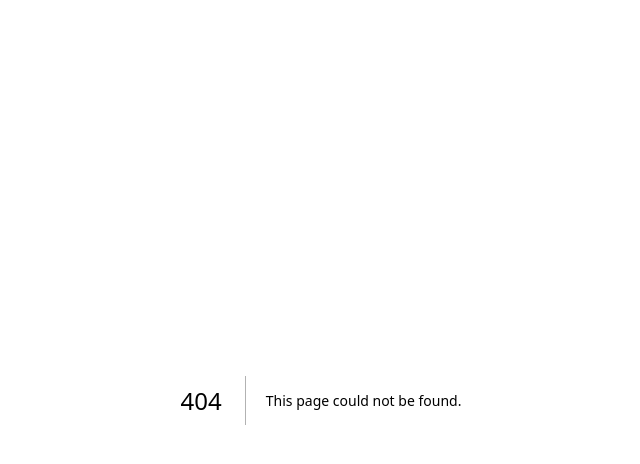
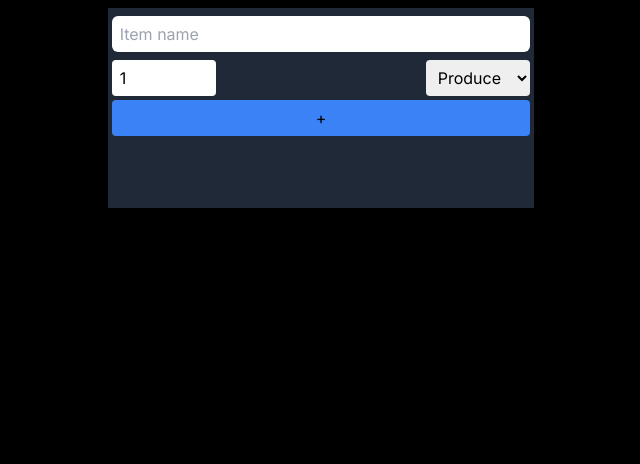
Before and after one commit to Raiyan03/CPRG306-ASSIGNMENTS, a Next.js app: page /week-4 in a window 1280 px wide. Before the commit this address had no page. Shown: the top 464 px of the page, without its empty margins (319-959 px from the left). Built offline with nearby package versions, Linux system fonts and the light colour scheme.

Commit message:
Assignment: Week4 completed

```diff
--- a/app/page.js
+++ b/app/page.js
@@ -6,6 +6,7 @@ export default function Home() {
         <h1 class="text-3xl">CPRG 306: Web Development 2- Assignments</h1>
         <Link href="week-2"><p className="text-xl mt-3" >Week 2</p></Link>
         <Link href="week-3"><p className="text-xl mt-3" >Week 3</p></Link>
+        <Link href="week-4"><p className="text-xl mt-3" >Week 4</p></Link>
     </main>
   );
 }
--- /dev/null
+++ b/app/week-4/new-item.js
@@ -0,0 +1,78 @@
+"use client"
+import { useState } from "react"
+
+export default function NewItem() {
+    const [name, setName] = useState("");
+    const [quantity, setQuantity] = useState(1);
+    const [category, setCategory] = useState("Produce");
+
+    const handleSubmit = (event)=>{
+        event.preventDefault();
+        let item = {
+            name: name,
+            quantity: quantity,
+            category: category
+        }
+        console.log(item);
+        alert(`Name: ${name}, Quantity: ${quantity}, Category: ${category}`);
+        setName("");
+        setQuantity(1);
+        setCategory("Produce");
+    }
+    return (
+        <div className="flex-col text-black justify-center items-center mt-2 w-1/3 h-1/4 bg-gray-800">
+            <form onSubmit={handleSubmit} className="p-1 flex-col h-full justify-bet">
+            <input
+            id="name"
+            type="text"
+            className="mt-1 block w-full px-2 py-1.5 border-gray-300 rounded-md shadow-sm"
+            value={name}
+            placeholder="Item name"
+            onChange={(e) => setName(e.target.value)}
+            required
+          />
+          <div className=" mt-2 flex w-full justify-between">
+            <input
+            id="quantity"
+            type="number"
+            min="1"
+            max="99"
+            value={quantity}
+            className=" w-1/4 rounded px-2 py-1.5"
+            onChange={(e) => {
+                setQuantity(e.target.value);
+            }}
+
+            />
+            <select
+            id="category"
+            className="w-1/4 rounded px-2 py-1.5"
+            value={category}
+            onChange={(e)=>{
+                setCategory(e.target.value)
+            }}
+            >
+                <option value="produce">Produce</option>
+                <option value="dairy">Dairy</option>
+                <option value="bakery">Bakery</option>
+                <option value="meat">Meat</option>
+                <option value="frozen">Frozen Foods</option>
+                <option value="canned">Canned Goods</option>
+                <option value="dry">Dry Goods</option>
+                <option value="beverages">Beverages</option>
+                <option value="snacks">Snacks</option>
+                <option value="household">Household</option>
+                <option value="other">Other</option>
+            </select>
+          </div>
+          <button
+          type="submit"
+          className="mt-1 block w-full px-2 py-1.5 bg-blue-500 rounded hover:bg-blue-800 active:border-solid active:border-white active:border-2"
+          >
+            +
+          </button>
+            </form>
+        </div>
+    )
+
+}
--- /dev/null
+++ b/app/week-4/page.js
@@ -0,0 +1,9 @@
+import NewItem from './new-item'
+
+export default function week4(){
+    return(
+        <div className='flex justify-center h-screen bg-black  text-white overflow-y-auto'>
+            <NewItem/>
+        </div>
+    )
+}
```
